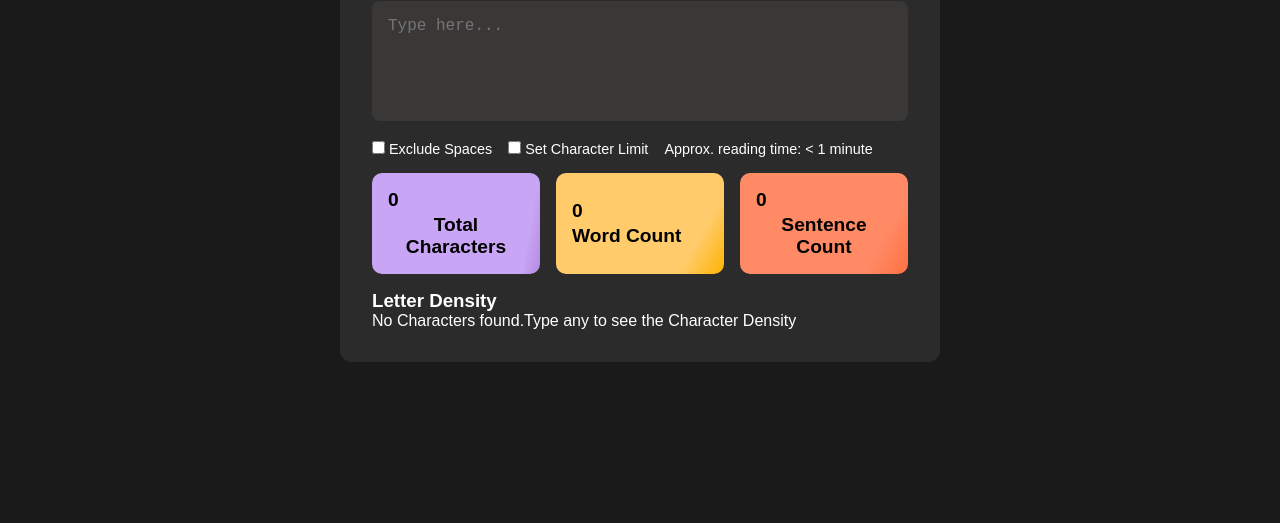
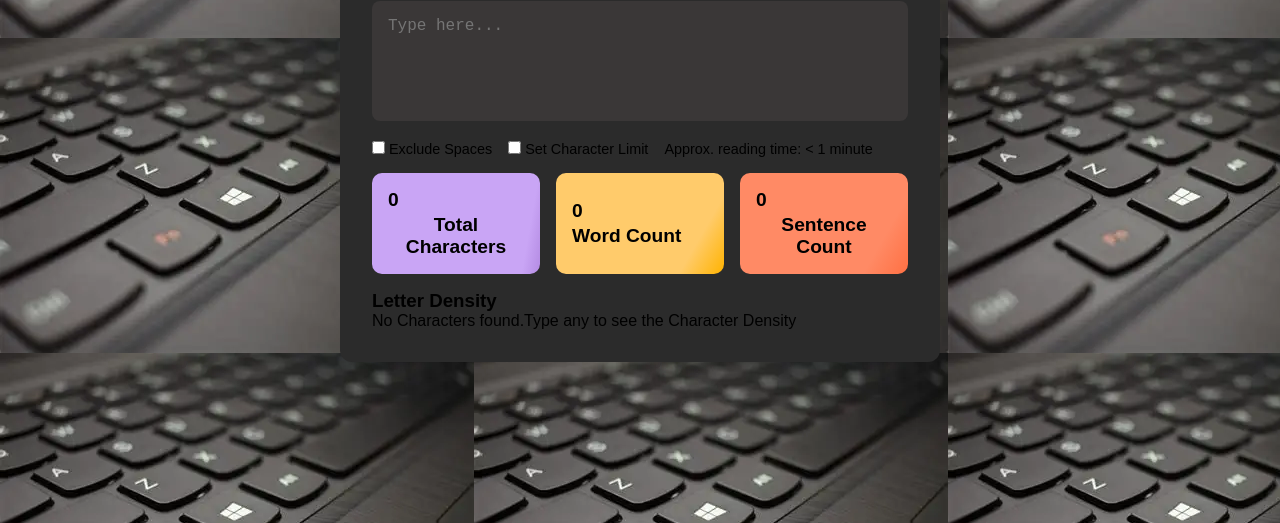
Before and after one commit to DAnand2005/MINI_Project_Character_Counter, a plain HTML site: page index.html in a window 1280 px wide. Shown: the part 277-800 px from the top of the page. Drawn offline with Linux system fonts and the light colour scheme.

Commit message:
Update index.css

```diff
--- a/index.css
+++ b/index.css
@@ -16,7 +16,7 @@ body {
     margin: 0;
     font-family: sans-serif;
     background-color: var(--bg);
-    color: var(--text);
+    background-image: url("keyboard.webp");
     display: flex;
     justify-content: center;
     padding: 6rem;
```
